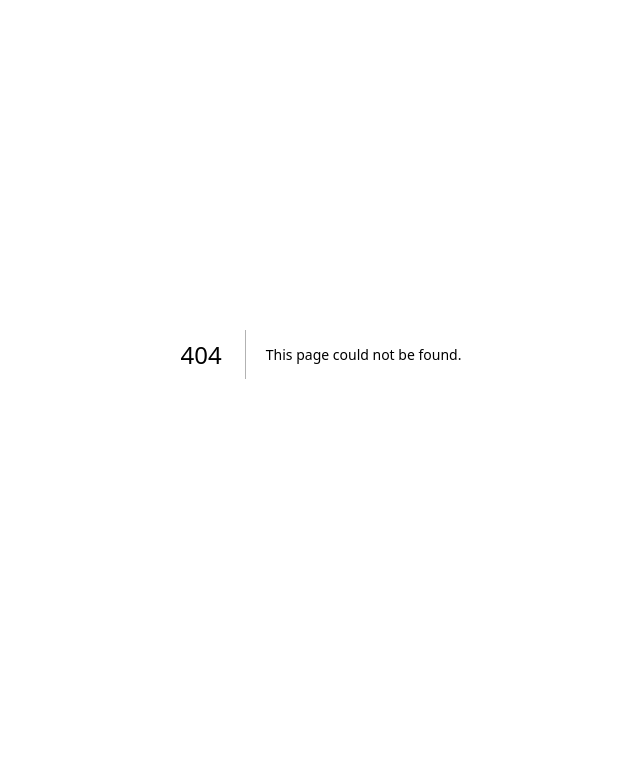
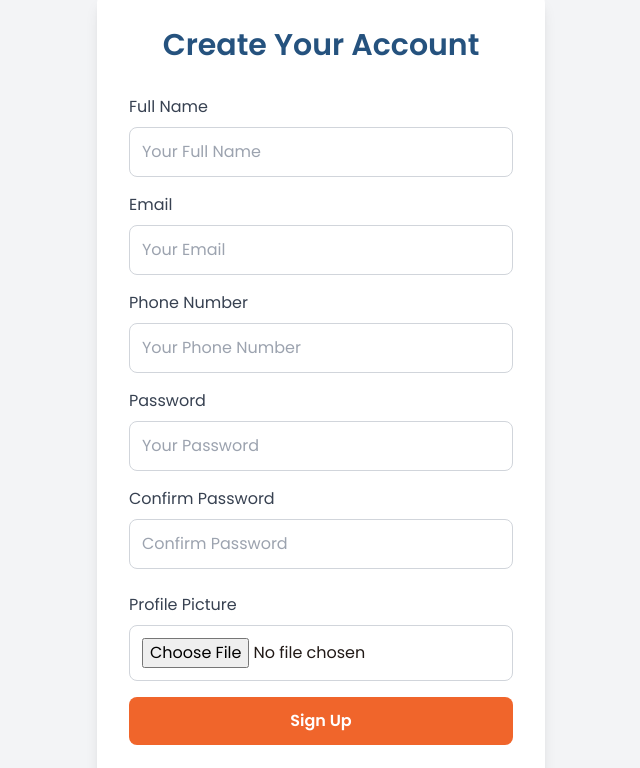
Before and after one commit to KMTonmoy/WayGo, a Next.js app: page /Signup in a window 1280 px wide. Before the commit this address had no page. Shown: the part 440-1208 px from the top of the page, without its empty margins (319-959 px from the left). Built offline with nearby package versions, Linux system fonts and the light colour scheme.

Commit message:
Login&Signup

```diff
--- a/src/Components/Footer.tsx
+++ b/src/Components/Footer.tsx
@@ -25,7 +25,7 @@ const socialIconVariant = {
 
 const Footer: React.FC = () => {
   return (
-    <footer className="bg-[#000000] text-white py-8 px-10">
+    <footer className="bg-[#000000] text-white py-8 px-10 mt-10">
 
       <div className='flex md:flex-row flex-col flex-wrap md:justify-around gap-10  md:gap-5 items-center'>
         <motion.div
--- /dev/null
+++ b/src/app/Signup/page.tsx
@@ -0,0 +1,97 @@
+'use client'
+import React, { useState } from 'react';
+
+const page: React.FC = () => {
+    const [profilePic, setProfilePic] = useState<File | null>(null);
+
+    const handleProfilePicChange = (e: React.ChangeEvent<HTMLInputElement>) => {
+        const file = e.target.files?.[0];
+        if (file) {
+            setProfilePic(file);
+        }
+    };
+
+    return (
+        <div className="min-h-screen bg-gray-100 flex justify-center items-center py-10 px-5">
+            <div className="bg-white shadow-lg rounded-lg w-full max-w-md p-8">
+                <h2 className="text-3xl font-semibold text-center text-[#25527E] mb-8">Create Your Account</h2>
+
+                <form>
+                    <div className="mb-4">
+                        <label className="block text-gray-700 mb-2" htmlFor="name">Full Name</label>
+                        <input
+                            type="text"
+                            id="name"
+                            className="w-full p-3 border border-gray-300 rounded-lg focus:outline-none focus:border-[#f0652b]"
+                            placeholder="Your Full Name"
+                        />
+                    </div>
+
+                    <div className="mb-4">
+                        <label className="block text-gray-700 mb-2" htmlFor="email">Email</label>
+                        <input
+                            type="email"
+                            id="email"
+                            className="w-full p-3 border border-gray-300 rounded-lg focus:outline-none focus:border-[#f0652b]"
+                            placeholder="Your Email"
+                        />
+                    </div>
+
+                    <div className="mb-4">
+                        <label className="block text-gray-700 mb-2" htmlFor="phone">Phone Number</label>
+                        <input
+                            type="text"
+                            id="phone"
+                            className="w-full p-3 border border-gray-300 rounded-lg focus:outline-none focus:border-[#f0652b]"
+                            placeholder="Your Phone Number"
+                        />
+                    </div>
+
+                    <div className="mb-4">
+                        <label className="block text-gray-700 mb-2" htmlFor="password">Password</label>
+                        <input
+                            type="password"
+                            id="password"
+                            className="w-full p-3 border border-gray-300 rounded-lg focus:outline-none focus:border-[#f0652b]"
+                            placeholder="Your Password"
+                        />
+                    </div>
+
+                    <div className="mb-6">
+                        <label className="block text-gray-700 mb-2" htmlFor="confirm-password">Confirm Password</label>
+                        <input
+                            type="password"
+                            id="confirm-password"
+                            className="w-full p-3 border border-gray-300 rounded-lg focus:outline-none focus:border-[#f0652b]"
+                            placeholder="Confirm Password"
+                        />
+                    </div>
+
+                    <div className="mb-4">
+                        <label className="block text-gray-700 mb-2" htmlFor="profile-pic">Profile Picture</label>
+                        <input
+                            type="file"
+                            id="profile-pic"
+                            accept="image/*"
+                            onChange={handleProfilePicChange}
+                            className="w-full p-3 border border-gray-300 rounded-lg focus:outline-none focus:border-[#f0652b]"
+                        />
+                    </div>
+
+
+
+                    <button className="w-full p-3 bg-[#f0652b] text-white font-semibold rounded-lg hover:bg-[#e55c28] transition-colors duration-300">
+                        Sign Up
+                    </button>
+                </form>
+
+                <p className="mt-5 text-center text-gray-600">
+                    Already have an account?{' '}
+                    <a href="/login" className="text-[#f0652b] hover:underline">Log In</a>
+                </p>
+            </div>
+        </div>
+    );
+};
+
+export default page;
--- /dev/null
+++ b/src/app/login/page.tsx
@@ -0,0 +1,53 @@
+import React from 'react';
+import Link from 'next/link';
+
+const LoginPage: React.FC = () => {
+    return (
+        <div className="min-h-screen bg-gray-100 flex justify-center items-center py-10 px-5">
+            <div className="bg-white shadow-lg rounded-lg w-full max-w-md p-8">
+                <h2 className="text-3xl font-semibold text-center text-[#25527E] mb-8">Login to Your Account</h2>
+
+                <form>
+                    <div className="mb-4">
+                        <label className="block text-gray-700 mb-2" htmlFor="email">Email</label>
+                        <input
+                            type="email"
+                            id="email"
+                            className="w-full p-3 border border-gray-300 rounded-lg focus:outline-none focus:border-[#f0652b]"
+                            placeholder="Your Email"
+                        />
+                    </div>
+
+                    <div className="mb-4">
+                        <label className="block text-gray-700 mb-2" htmlFor="password">Password</label>
+                        <input
+                            type="password"
+                            id="password"
+                            className="w-full p-3 border border-gray-300 rounded-lg focus:outline-none focus:border-[#f0652b]"
+                            placeholder="Your Password"
+                        />
+                    </div>
+
+                    <div className="flex justify-between items-center mb-6">
+                        <div className="flex items-center">
+                            <input type="checkbox" id="remember-me" className="mr-2 text-[#f0652b] focus:ring-[#f0652b]" />
+                            <label htmlFor="remember-me" className="text-gray-600">Remember Me</label>
+                        </div>
+                        <Link href="/forgot-password" className="text-[#f0652b] hover:underline">Forgot Password?</Link>
+                    </div>
+
+                    <button className="w-full p-3 bg-[#f0652b] text-white font-semibold rounded-lg hover:bg-[#e55c28] transition-colors duration-300">
+                        Log In
+                    </button>
+                </form>
+
+                <p className="mt-5 text-center text-gray-600">
+                    Don't have an account?{' '}
+                    <Link href="/Signup" className="text-[#f0652b] hover:underline">Sign Up</Link>
+                </p>
+            </div>
+        </div>
+    );
+};
+
+export default LoginPage;
```
